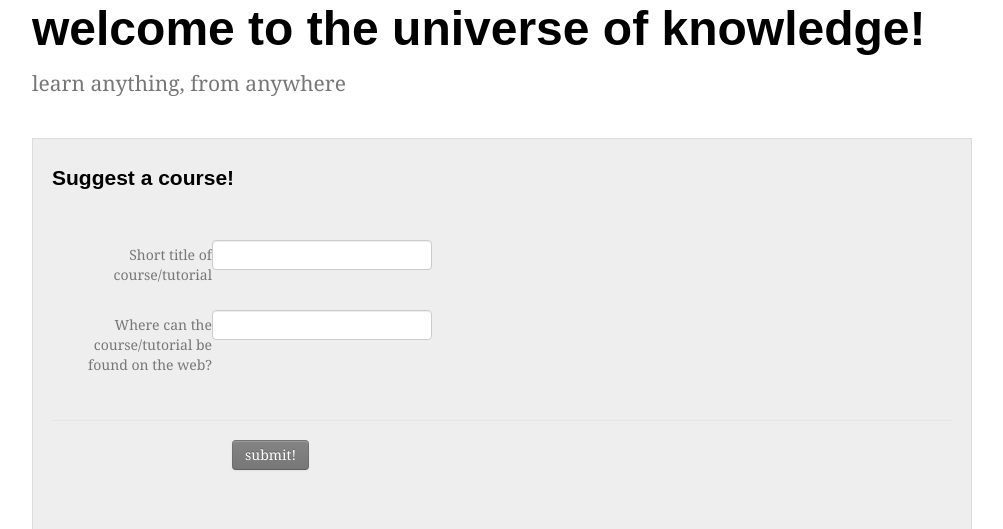
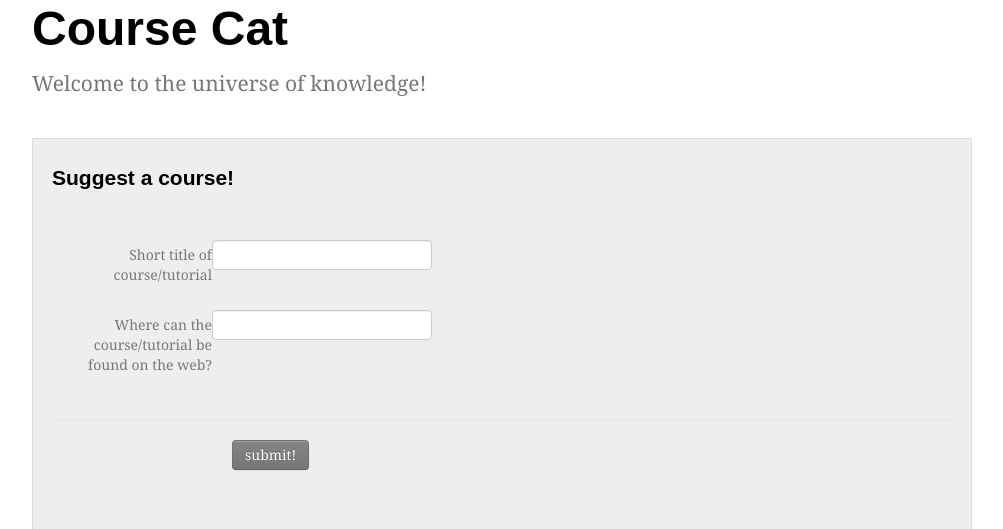
Before and after one commit to dmlicht/CourseCat, a Flask app: page / in a window 1280 px wide. Shown: the top 529 px of the page, without its empty margins (138-1141 px from the left). Run offline with Flask 2, Linux system fonts and the light colour scheme; data that the repository does not hold is empty; parts of the project's set-up code (start-up, migrations or seed data) failed here and were passed over; some libraries are stand-ins or nearby versions; some web fonts are replaced.

Commit message:
changed string in header to coursecat, made it link to root

```diff
--- a/coursecat/templates/layout.html
+++ b/coursecat/templates/layout.html
@@ -10,8 +10,8 @@
     <script src="{{ url_for('static', filename='js/jquery.js') }}" ></script>
     <script src="{{ url_for('static', filename='js/bootstrap.min.js') }}"></script>
     <div class="container">
-        <h1>welcome to the universe of knowledge!</h1>
-        <p class="lead"> learn anything, from anywhere</p>
+        <a href="{{url_for('home')}}"><h1>Course Cat</h1></a>
+        <p class="lead">Welcome to the universe of knowledge!</p>
         </br>
         {% include 'course_add_form.html' %}
         {% block content %} {% endblock %}
```
